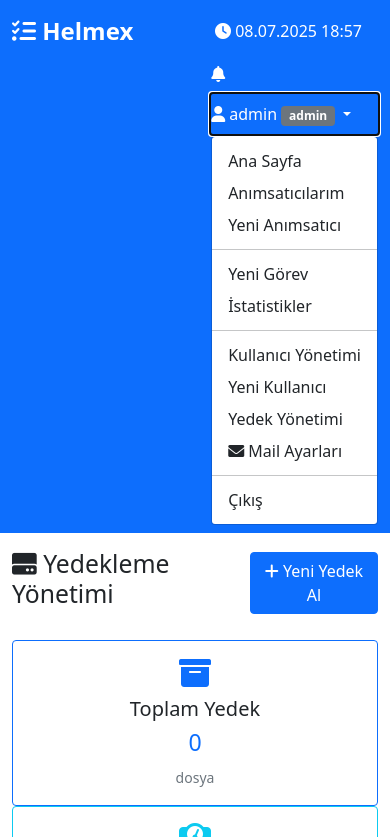
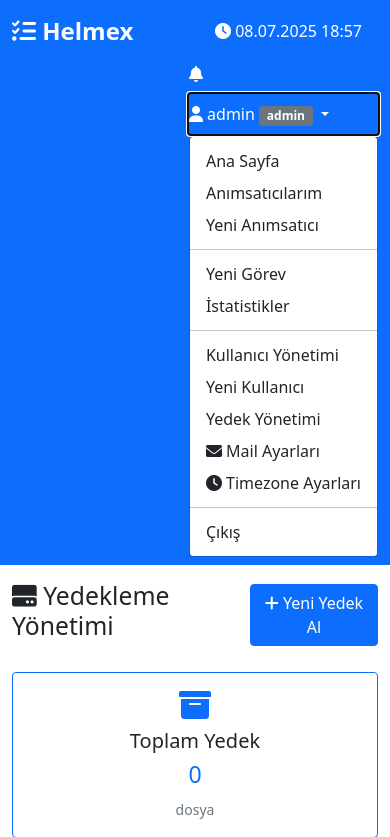
Before and after one commit to ozmenkaya/todo, a Flask app: page /admin/backups in a window 390 px wide, after a click that opens the changed part. Shown: the top 837 px of the page. Run offline with Flask 3, Linux system fonts and the light colour scheme; a user stored in the database is signed in; data that the repository does not hold is empty.

Commit message:
Admin timezone ayarları eklendi: Dinamik timezone yönetimi, popüler timezone listesi, format ayarları, canlı önizleme API'leri

```diff
--- a/app.py
+++ b/app.py
@@ -12,8 +12,17 @@
 # Mail konfigürasyonu için kalıcı saklama
 from mail_config import save_mail_config, load_mail_config, apply_mail_config_to_app
 
-# İstanbul timezone
-ISTANBUL_TZ = pytz.timezone('Europe/Istanbul')
+# Timezone ayarları import
+from timezone_config import (
+    load_timezone_config, save_timezone_config, get_popular_timezones,
+    get_all_timezones, validate_timezone, get_current_timezone
+)
+
+# İstanbul timezone - dinamik olarak yüklenecek
+def get_current_timezone_obj():
+    """Mevcut timezone objesini döndürür"""
+    config = load_timezone_config()
+    return pytz.timezone(config['timezone'])
 
 # Jinja2 filtre fonksiyonları
 def nl2br(value):
@@ -25,25 +34,28 @@
     return datetime.utcnow()
 
 def get_istanbul_time():
-    """İstanbul saatini döndürür"""
-    return datetime.now(ISTANBUL_TZ)
+    """Mevcut timezone'da saati döndürür"""
+    current_tz = get_current_timezone_obj()
+    return datetime.now(current_tz)
 
 def utc_to_istanbul(utc_dt):
-    """UTC zamanını İstanbul saatine çevirir"""
+    """UTC zamanını mevcut timezone'a çevirir"""
     if utc_dt is None:
         return None
+    current_tz = get_current_timezone_obj()
     if utc_dt.tzinfo is None:
         utc_dt = pytz.utc.localize(utc_dt)
-    return utc_dt.astimezone(ISTANBUL_TZ)
+    return utc_dt.astimezone(current_tz)
 
 def istanbul_to_utc(istanbul_dt):
-    """İstanbul saatini UTC'ye çevirir"""
+    """Mevcut timezone'ı UTC'ye çevirir"""
     if istanbul_dt is None:
         return None
     if isinstance(istanbul_dt, str):
         istanbul_dt = datetime.strptime(istanbul_dt, '%Y-%m-%d %H:%M:%S')
+    current_tz = get_current_timezone_obj()
     if istanbul_dt.tzinfo is None:
-        istanbul_dt = ISTANBUL_TZ.localize(istanbul_dt)
+        istanbul_dt = current_tz.localize(istanbul_dt)
     return istanbul_dt.astimezone(pytz.utc).replace(tzinfo=None)
 
 app = Flask(__name__)
@@ -692,6 +704,43 @@
 
     return jsonify(reminder_list)
 
+@app.route('/api/current-time')
+def api_current_time():
+    """Mevcut saati JSON olarak döndürür"""
+    config = load_timezone_config()
+    current_tz = pytz.timezone(config['timezone'])
+    current_time = datetime.now(current_tz)
+
+    return jsonify({
+        'time': current_time.strftime(config['display_format']),
+        'timezone': config['timezone'],
+        'timestamp': current_time.isoformat()
+    })
+
+@app.route('/api/timezone-preview')
+def api_timezone_preview():
+    """Seçilen timezone'ın önizlemesini döndürür"""
+    timezone_str = request.args.get('tz', 'Europe/Istanbul')
+
+    try:
+        if validate_timezone(timezone_str):
+            tz = pytz.timezone(timezone_str)
+            current_time = datetime.now(tz)
+
+            # Varsayılan format kullan
+            config = load_timezone_config()
+            time_str = current_time.strftime(config['display_format'])
+
+            return jsonify({
+                'time': time_str,
+                'timezone': timezone_str,
+                'timestamp': current_time.isoformat()
+            })
+        else:
+            return jsonify({'error': 'Invalid timezone'}), 400
+    except Exception as e:
+        return jsonify({'error': str(e)}), 500
+
 def create_admin_user():
     """İlk admin kullanıcıyı oluştur"""
     admin = User.query.filter_by(username='admin').first()
@@ -918,6 +967,54 @@
 
     return render_template('mail_settings.html', config=app.config)
 
+@app.route('/admin/timezone-settings', methods=['GET', 'POST'])
+@login_required
+def timezone_settings():
+    """Timezone ayarları sayfası"""
+    if current_user.role != 'admin':
+        flash('Bu sayfaya erişim yetkiniz yok!')
+        return redirect(url_for('index'))
+
+    if request.method == 'POST':
+        try:
+            timezone = request.form.get('timezone')
+            display_format = request.form.get('display_format', '%d.%m.%Y %H:%M')
+            date_format = request.form.get('date_format', '%d.%m.%Y')
+            time_format = request.form.get('time_format', '%H:%M')
+
+            # Timezone validation
+            if not validate_timezone(timezone):
+                flash('❌ Geçersiz timezone seçimi!', 'danger')
+                return redirect(url_for('timezone_settings'))
+
+            # Yeni ayarları kaydet
+            new_config = {
+                'timezone': timezone,
+                'display_format': display_format,
+                'date_format': date_format,
+                'time_format': time_format
+            }
+
+            if save_timezone_config(new_config):
+                flash('✅ Timezone ayarları başarıyla güncellendi!', 'success')
+                print(f"🕐 Timezone güncellendi: {timezone}")
+            else:
+                flash('❌ Timezone ayarları kaydedilemedi!', 'danger')
+
+        except Exception as e:
+            flash(f'❌ Timezone ayarları güncellenirken hata oluştu: {str(e)}', 'danger')
+            print(f"❌ Timezone ayarları güncelleme hatası: {e}")
+
+    # Mevcut ayarları yükle
+    current_config = load_timezone_config()
+    popular_timezones = get_popular_timezones()
+    all_timezones = get_all_timezones()
+
+    return render_template('timezone_settings.html',
+                         config=current_config,
+                         popular_timezones=popular_timezones,
+                         all_timezones=all_timezones)
+
 @app.route('/debug/mail')
 @login_required
 def debug_mail():
--- a/templates/base.html
+++ b/templates/base.html
@@ -129,6 +129,9 @@
                                 <li><a class="dropdown-item" href="{{ url_for('mail_settings') }}">
                                     <i class="fas fa-envelope"></i> Mail Ayarları
                                 </a></li>
+                                <li><a class="dropdown-item" href="{{ url_for('timezone_settings') }}">
+                                    <i class="fas fa-clock"></i> Timezone Ayarları
+                                </a></li>
                             {% endif %}
                             <li><hr class="dropdown-divider"></li>
                             <li><a class="dropdown-item" href="{{ url_for('logout') }}">Çıkış</a></li>
--- /dev/null
+++ b/timezone_config.py
@@ -0,0 +1,80 @@
+import json
+import os
+import pytz
+
+# Timezone ayarları için dosya
+TIMEZONE_CONFIG_FILE = 'timezone_settings.json'
+
+# Popüler timezone'lar listesi
+POPULAR_TIMEZONES = [
+    ('Europe/Istanbul', 'İstanbul (UTC+3)'),
+    ('Europe/London', 'Londra (UTC+0)'),
+    ('America/New_York', 'New York (UTC-5)'),
+    ('America/Los_Angeles', 'Los Angeles (UTC-8)'),
+    ('Asia/Tokyo', 'Tokyo (UTC+9)'),
+    ('Asia/Shanghai', 'Şangay (UTC+8)'),
+    ('Europe/Berlin', 'Berlin (UTC+1)'),
+    ('Europe/Paris', 'Paris (UTC+1)'),
+    ('Asia/Dubai', 'Dubai (UTC+4)'),
+    ('Australia/Sydney', 'Sidney (UTC+10)'),
+    ('UTC', 'UTC (Koordinatlı Evrensel Zaman)'),
+]
+
+def get_all_timezones():
+    """Tüm pytz timezone'larını alfabetik sırada döndürür"""
+    return sorted(pytz.all_timezones)
+
+def get_popular_timezones():
+    """Popüler timezone'ları döndürür"""
+    return POPULAR_TIMEZONES
+
+def get_default_timezone():
+    """Varsayılan timezone'ı döndürür"""
+    return 'Europe/Istanbul'
+
+def load_timezone_config():
+    """Timezone ayarlarını dosyadan yükler"""
+    try:
+        if os.path.exists(TIMEZONE_CONFIG_FILE):
+            with open(TIMEZONE_CONFIG_FILE, 'r', encoding='utf-8') as f:
+                config = json.load(f)
+                return config
+        else:
+            # Varsayılan ayarlar
+            return {
+                'timezone': get_default_timezone(),
+                'display_format': '%d.%m.%Y %H:%M',
+                'date_format': '%d.%m.%Y',
+                'time_format': '%H:%M'
+            }
+    except Exception as e:
+        print(f"Timezone config yükleme hatası: {e}")
+        return {
+            'timezone': get_default_timezone(),
+            'display_format': '%d.%m.%Y %H:%M',
+            'date_format': '%d.%m.%Y',
+            'time_format': '%H:%M'
+        }
+
+def save_timezone_config(config_data):
+    """Timezone ayarlarını dosyaya kaydeder"""
+    try:
+        with open(TIMEZONE_CONFIG_FILE, 'w', encoding='utf-8') as f:
+            json.dump(config_data, f, indent=2, ensure_ascii=False)
+        return True
+    except Exception as e:
+        print(f"Timezone config kaydetme hatası: {e}")
+        return False
+
+def get_current_timezone():
+    """Şu anki timezone ayarını döndürür"""
+    config = load_timezone_config()
+    return config.get('timezone', get_default_timezone())
+
+def validate_timezone(timezone_str):
+    """Timezone'ın geçerli olup olmadığını kontrol eder"""
+    try:
+        pytz.timezone(timezone_str)
+        return True
+    except pytz.exceptions.UnknownTimeZoneError:
+        return False
```
Also changed, not shown: templates/timezone_settings.html (added, +206 -0 lines).
